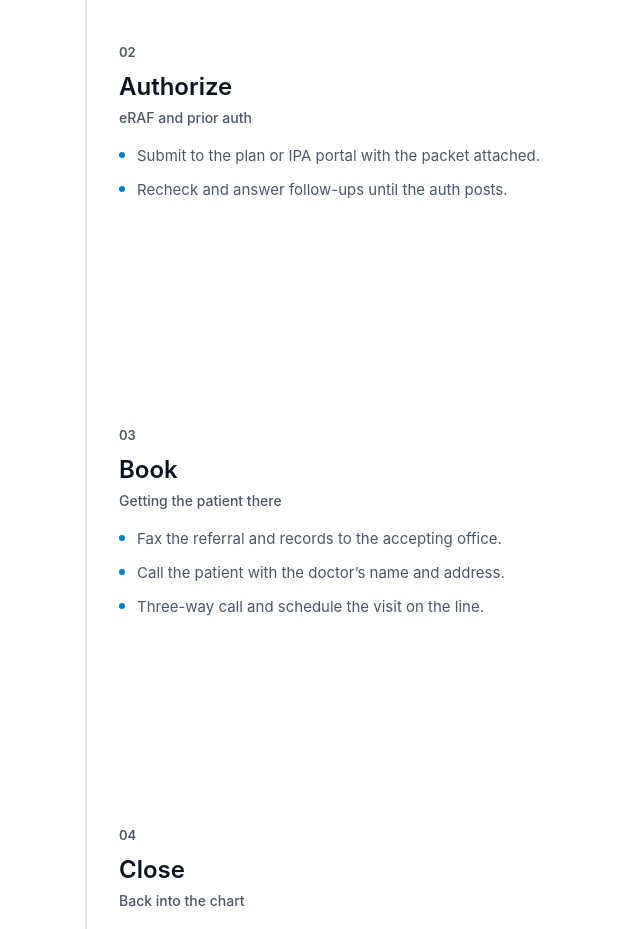
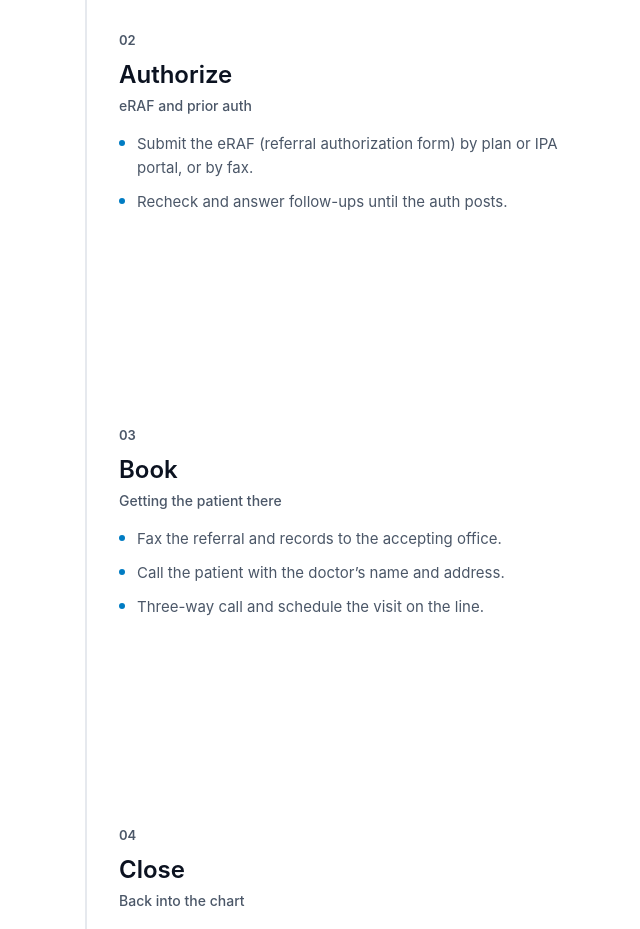
Before and after one commit to jpawa-cpu/firstoutcomes-staging, a React (Vite) app in the folder client/: page /products/referral-agent in a window 1280 px wide. Shown: the part 1640-2569 px from the top of the page, without its empty margins (579-1219 px from the left). Built offline with nearby package versions, Linux system fonts and the light colour scheme.

Commit message:
Update ReferralAgent.jsx

```diff
--- a/client/src/pages/products/ReferralAgent.jsx
+++ b/client/src/pages/products/ReferralAgent.jsx
@@ -45,7 +45,7 @@ const steps = [
     title: 'Authorize',
     subtitle: 'eRAF and prior auth',
     bullets: [
-      'Submit to the plan or IPA portal with the packet attached.',
+      'Submit the eRAF (referral authorization form) by plan or IPA portal, or by fax.',
       'Recheck and answer follow-ups until the auth posts.',
     ],
   },
```
